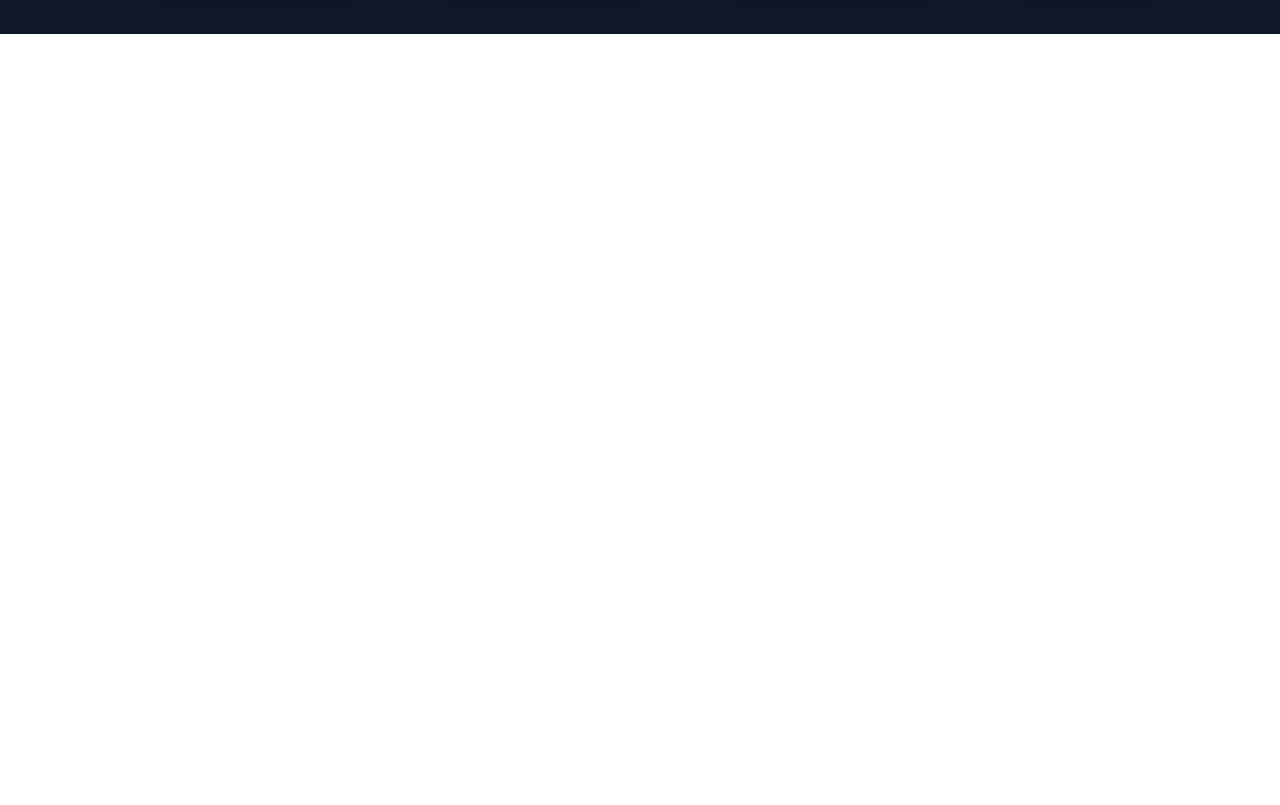
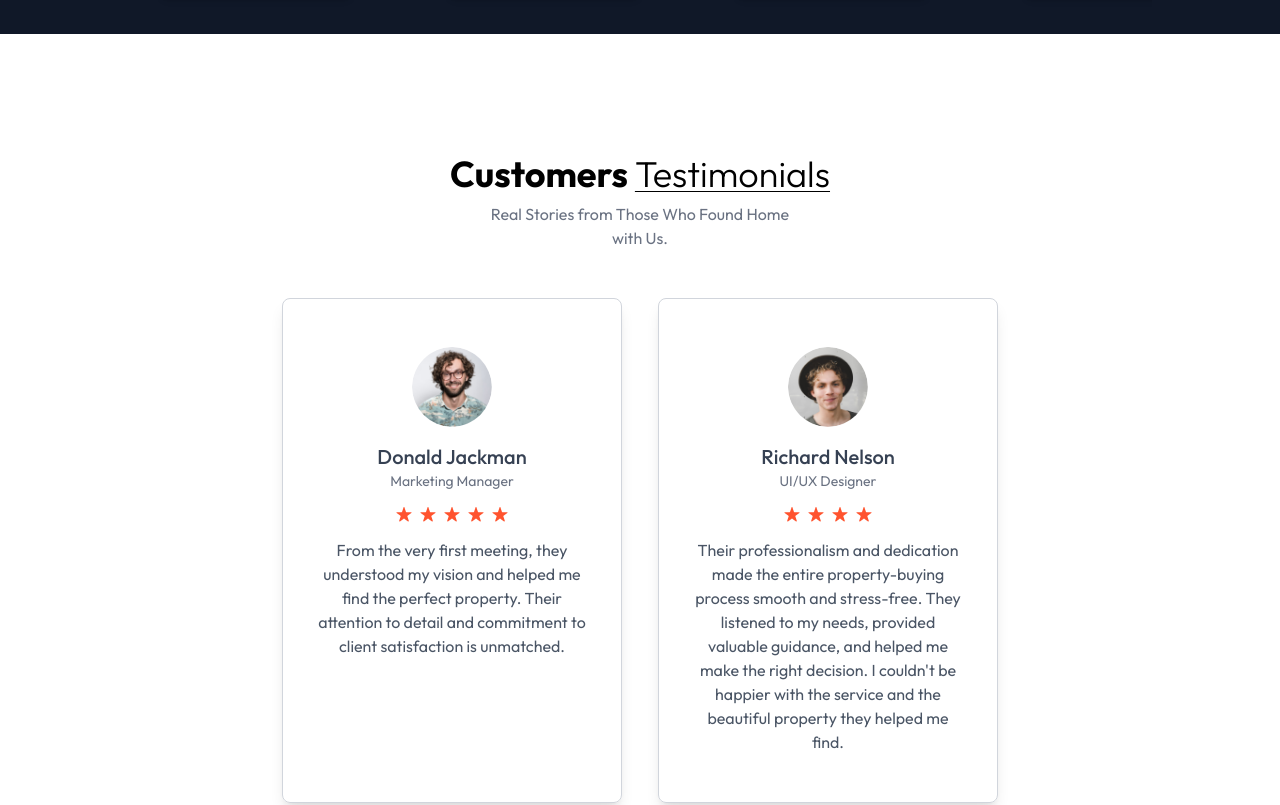
Before and after one commit to AhmadAli-68/Estate-React-Tailwind, a React (Vite) app: page / in a window 1280 px wide. Shown: the part 2334-3139 px from the top of the page. Before the commit the page ends 2448 px from the top, so only its background shows below. Built offline with nearby package versions, Linux system fonts and the light colour scheme.

Commit message:
Implement the Testimonial section

```diff
--- a/src/App.jsx
+++ b/src/App.jsx
@@ -1,4 +1,4 @@
-import { About, Header, Projects } from './components'
+import { About, Header, Projects, Testimonials } from './components'
 
 const App = () => {
   return (
@@ -6,6 +6,7 @@ const App = () => {
       <Header />
       <About />
       <Projects />
+      <Testimonials />
     </div>
   )
 }
--- a/src/assets/assets.js
+++ b/src/assets/assets.js
@@ -65,6 +65,7 @@ export const projectsData = [
 
 export const testimonialsData = [
   {
+    id: 1,
     name: "Donald Jackman",
     title: "Marketing Manager",
     image: profile_img_1,
@@ -73,20 +74,22 @@ export const testimonialsData = [
     text: "From the very first meeting, they understood my vision and helped me find the perfect property. Their attention to detail and commitment to client satisfaction is unmatched."
   },
   {
+    id: 2,
     name: "Richard Nelson",
     title: "UI/UX Designer",
     image: profile_img_2,
     alt: "Portrait of Richard Nelson",
     rating: 4,
-    text: "From the very first meeting, they understood my vision and helped me find the perfect property. Their attention to detail and commitment to client satisfaction is unmatched."
+    text: "Their professionalism and dedication made the entire property-buying process smooth and stress-free. They listened to my needs, provided valuable guidance, and helped me make the right decision. I couldn't be happier with the service and the beautiful property they helped me find."
   },
   {
+    id: 3,
     name: "James Washington",
     title: "Co-Founder",
     image: profile_img_3,
     alt: "Portrait of James Washington",
     rating: 5,
-    text: "From the very first meeting, they understood my vision and helped me find the perfect property. Their attention to detail and commitment to client satisfaction is unmatched."
+    text: "Working with their team was an incredible experience from start to finish. They made the process simple, transparent, and enjoyable, always going above and beyond to meet my expectations. Their expertise and genuine care for their clients truly set them apart."
   }
 ];
 
--- a/src/components/Projects.jsx
+++ b/src/components/Projects.jsx
@@ -91,7 +91,7 @@ const Projects = () => {
                   </h2>
 
                   <p className='text-sm text-gray-500'>
-                    {price} <span>|</span> {location}
+                    {price} <span className='px-1'>|</span> {location}
                   </p>
                 </div>
               </div>
--- /dev/null
+++ b/src/components/Testimonials.jsx
@@ -0,0 +1,45 @@
+import { assets, testimonialsData } from '../assets/assets'
+
+const Testimonials = () => {
+  return (
+    <section
+      id='testimonials'
+      className='container mx-auto py-10 lg:px-32 w-full overflow-hidden'
+    >
+      <h1 className='text-2xl sm:text-4xl font-bold mb-2 text-center'>
+        Customers{' '}
+        <span className='underline underline-offset-4 decoration-1 font-light'>Testimonials</span>
+      </h1>
+
+      <p className='text-center text-gray-500 mb-12 max-w-80 mx-auto'>Real Stories from Those Who Found Home with Us.</p>
+
+      <div className='flex justify-center gap-9 flex-wrap'>
+        {testimonialsData.map(({ id, name, title, image, alt, rating, text }) => (
+          <div
+            key={id}
+            className='border max-w-85 border-gray-300 shadow-lg rounded-lg px-8 py-12 text-center'
+          >
+            <img
+              src={image}
+              alt={alt}
+              className='w-20 h-20 rounded-full mx-auto mb-4'
+            />
+
+            <h2 className='text-xl text-gray-700 font-medium'>{name}</h2>
+            <p className='text-gray-500 text-sm mb-4'>{title}</p>
+
+            <div className='flex gap-2 justify-center text-red-500 mb-4'>
+              {Array.from({length: rating}, (item, index) => (
+                <img key={index} src={assets.star_icon} alt={item} />
+              ))}
+            </div>
+
+            <p className='text-gray-600'>{text}</p>
+          </div>
+        ))}
+      </div>
+    </section>
+  )
+}
+
+export default Testimonials
--- a/src/components/index.js
+++ b/src/components/index.js
@@ -2,5 +2,6 @@ import Navbar from './Navbar';
 import Header from './Header';
 import About from './About';
 import Projects from './Projects';
+import Testimonials from './Testimonials';
 
-export {Navbar, Header, About, Projects}
+export {Navbar, Header, About, Projects, Testimonials}
```
